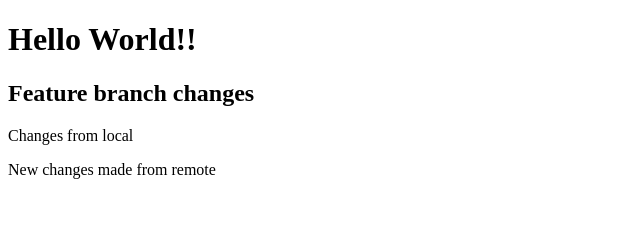
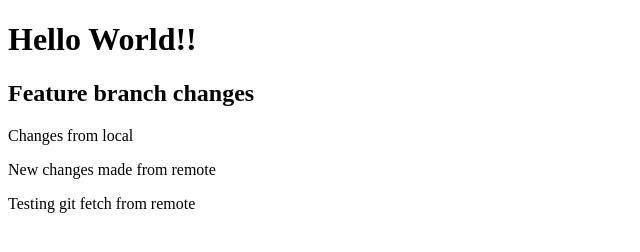
Before and after one commit to JoelArackal/git_test, a plain HTML site: page index.html in a window 1280 px wide. Shown: the whole page, without its empty margins (0-640 px from the left). Drawn offline with Linux system fonts and the light colour scheme.

Commit message:
testing git fetch

```diff
--- a/index.html
+++ b/index.html
@@ -12,5 +12,6 @@
 
     <p>Changes from local</p>
     <p> New changes made from remote </p>
+    <p> Testing git fetch from remote </p>
 </body>
 </html>
```
